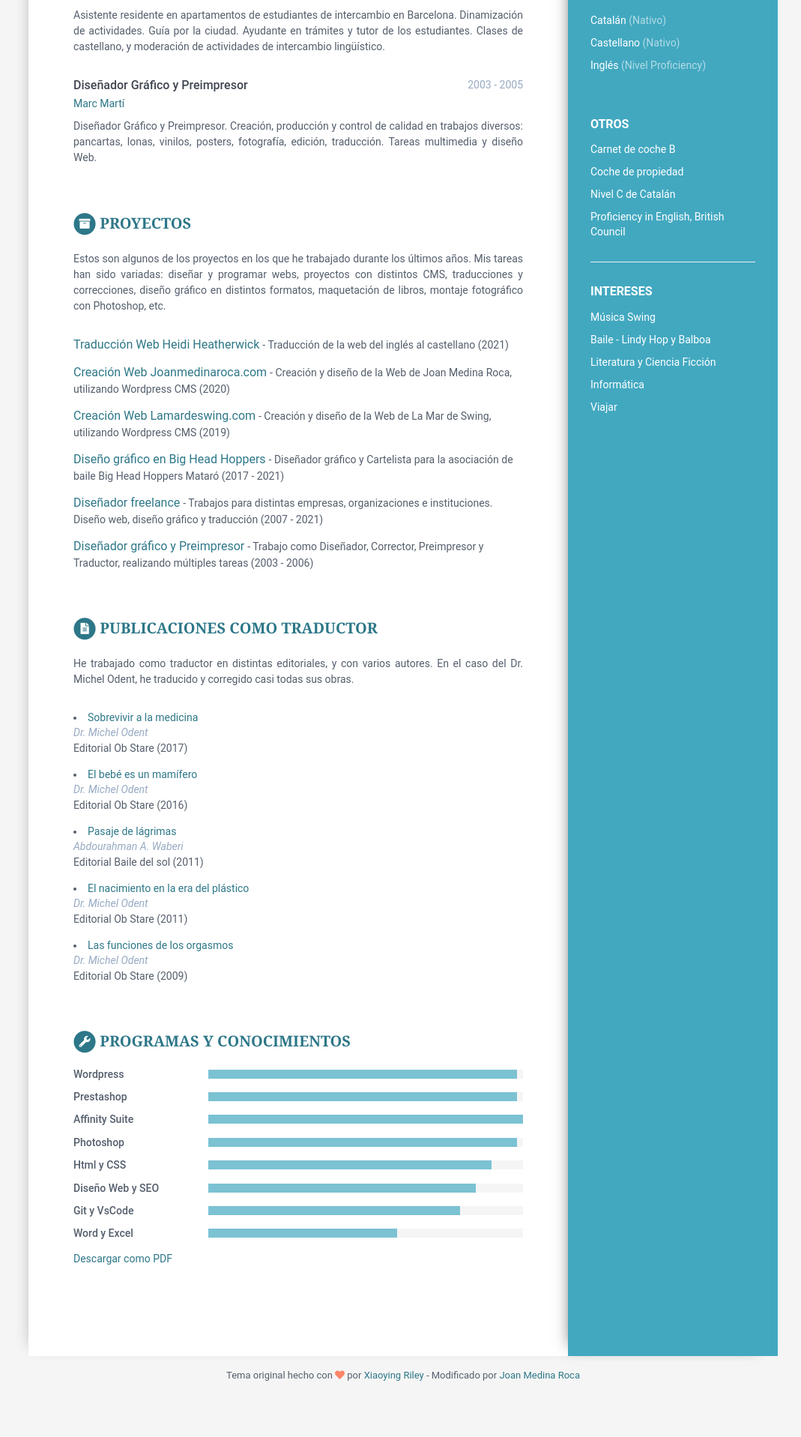
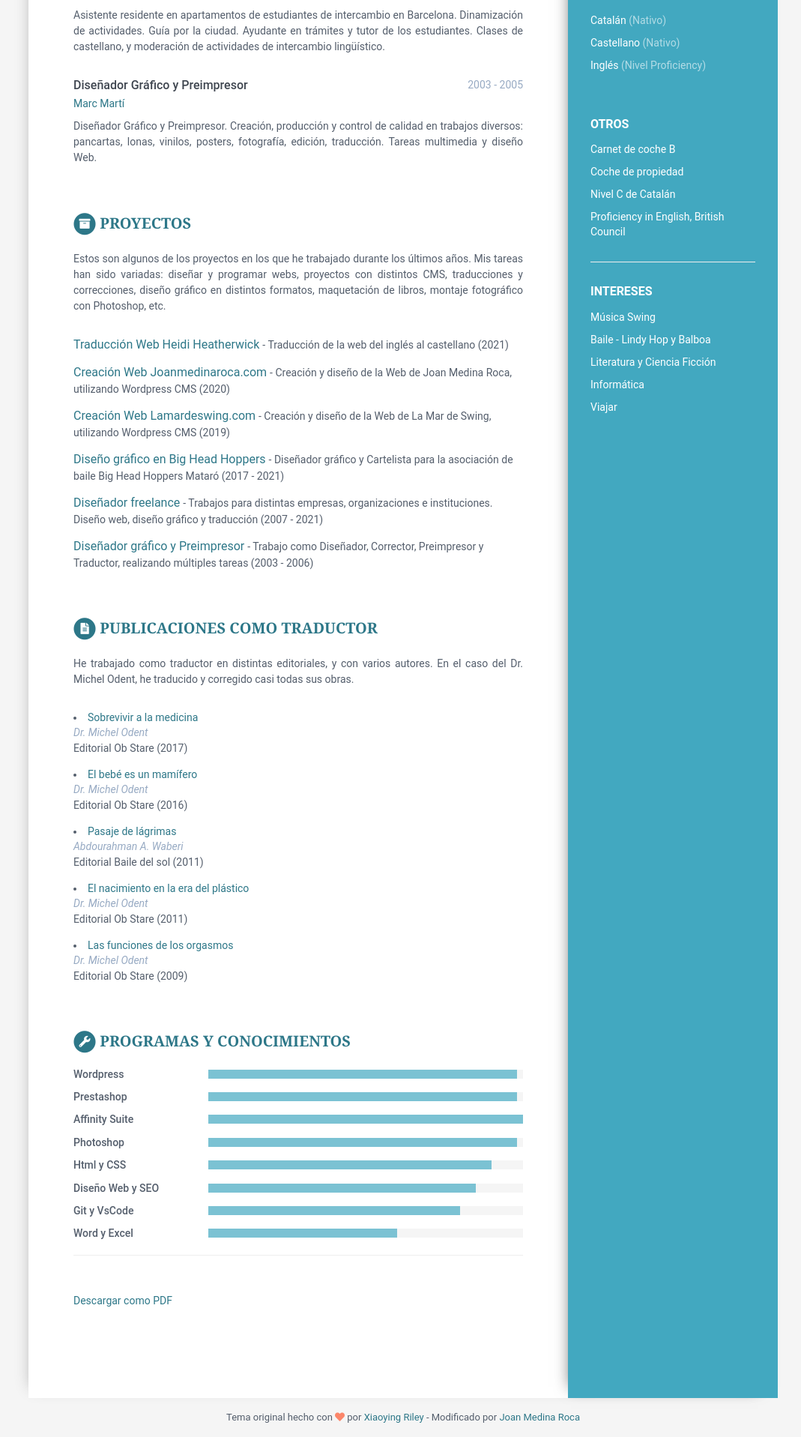
Before and after one commit to joan-medina-roca/cv.joanmedinaroca.com, a Jekyll site: the page built from index.html, in a window 1280 px wide. Shown: the part 879-2796 px from the top of the page at 75% size, without its empty margins (102-1171 px from the left). Built offline with Jekyll 4.4.1, drawn with Linux system fonts in a browser that asks for light colours; before the commit the page ends 2740 px from its top, so only the background shows below that.

Commit message:
Update skills.html

```diff
--- a/_includes/skills.html
+++ b/_includes/skills.html
@@ -22,6 +22,8 @@
     {% endfor %}
   </div>
 
+  <!--//Hacerlo bien hecho, como se hace en Liquid.-->
+  <hr style="height: 30px" />
   <div>
     <a class="pdf-download" href="./cv-joan-medina-roca.pdf" target="_blank"
       >Descargar como PDF</a
```
